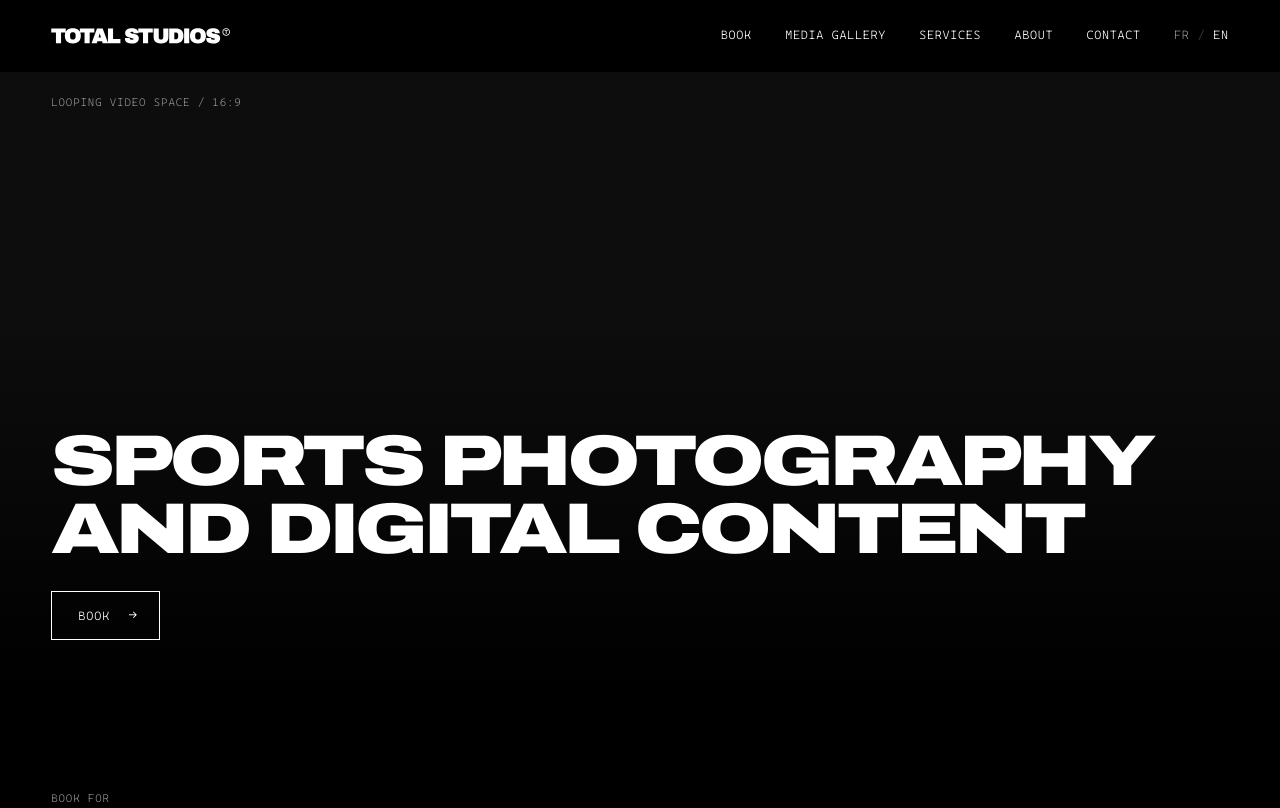
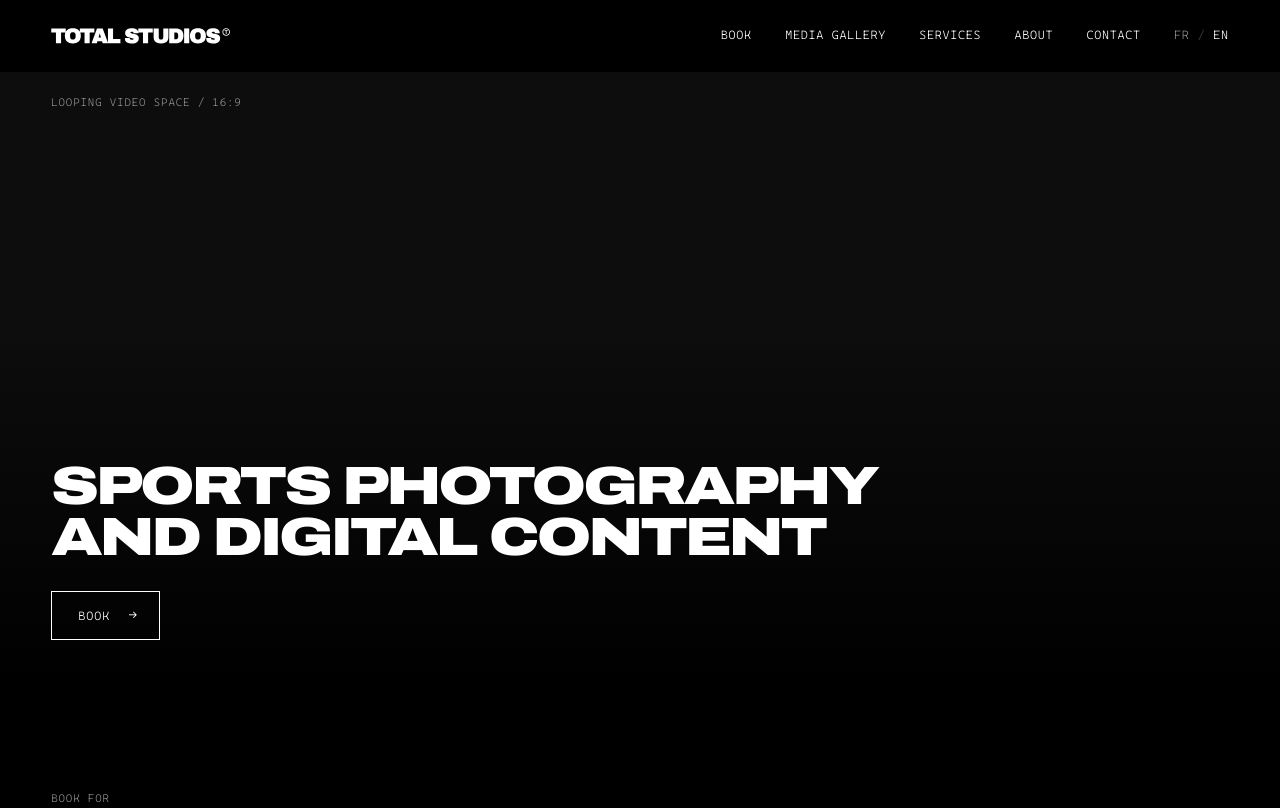
Before and after one commit to sebberg19/total-studios-site, a website: page site/index.html in a window 1280 px wide. Shown: the top 808 px of the page. Drawn offline with Linux system fonts and the light colour scheme.

Commit message:
Accueil: titre devant la vidéo plus petit
Co-Authored-By: Claude Sonnet 5.5 <noreply@anthropic.com>
Claude-Session: https://claude.ai/code/session_01Cv27fT4cLfqQieM2ezMj3N

```diff
--- a/site/index.html
+++ b/site/index.html
@@ -52,7 +52,7 @@ figure{margin:0}figcaption{margin-top:10px}
 .hero{position:relative;min-height:calc(86svh - 72px);display:flex;flex-direction:column;justify-content:flex-end;padding-block:clamp(28px,4vw,48px);overflow:hidden}
 .hero .m{position:absolute;inset:0;aspect-ratio:auto}.hero .m span{position:absolute;left:var(--m);top:24px}
 .hero:after{content:"";position:absolute;inset:0;background:linear-gradient(to top,#000 0%,rgba(0,0,0,0) 60%)}
-.hero .w{position:relative;z-index:2}.hero .bt{margin-top:28px}
+.hero h1{font-size:clamp(26px,4.2vw,64px)}.hero .w{position:relative;z-index:2}.hero .bt{margin-top:28px}
 .hp .hg{display:grid;grid-template-columns:repeat(3,1fr);gap:clamp(12px,2vw,24px);margin-top:20px}.hp .hg a{display:flex;flex-direction:column;gap:12px;border:1px solid var(--l);padding:clamp(20px,2.4vw,32px);min-height:220px;transition:border-color .2s}.hp .hg h2{font:900 clamp(22px,2.6vw,38px)/1 var(--f);font-stretch:125%;text-transform:uppercase;letter-spacing:-.03em}.hp .hg p{max-width:22em;color:var(--g)}.hp .hg .t{margin-top:auto}@media(max-width:900px){.hp .hg{grid-template-columns:1fr}.hp .hg a{min-height:0}}
 .ib{background:none;padding:0;display:inline-grid;place-items:center;width:16px;height:16px;margin-left:10px;border:1px solid var(--g);border-radius:50%;font:400 10px/1 var(--m,inherit);color:var(--g);vertical-align:1px;transition:.2s}.ip{max-width:36em;margin:0 0 14px;padding:12px 16px;border:1px solid var(--l);color:var(--g);font-size:12px;line-height:1.6}.ip p+p{margin-top:8px}.ip b{color:var(--w);font-weight:400}
 @media(hover:hover){nav a:hover,.cl dd a:hover,.lang button:hover,.ch2 button:hover:not(:disabled),.hp .hg a:hover .t{color:var(--y)}.hp .hg a:hover{border-color:var(--y)}.fl button:hover,.pf button:hover{color:var(--w)}.ch button:not(.on):hover,.dl button:hover{border-color:var(--y);color:var(--y)}.cg button:hover:not(:disabled){background:var(--y);color:var(--k)}.ib:hover{border-color:var(--y);color:var(--y)}}.ib[aria-expanded=true]{border-color:var(--y);color:var(--y)}*{-webkit-tap-highlight-color:transparent}a,button,input,label{touch-action:manipulation}
```
Also changed, not shown: site/404.html (+1 -1 lines), site/a-propos/index.html (+1 -1 lines), site/contact/index.html (+1 -1 lines), site/galerie/index.html (+1 -1 lines), site/reserver/index.html (+1 -1 lines), site/services/index.html (+1 -1 lines), source/index.source.html (+1 -1 lines).
